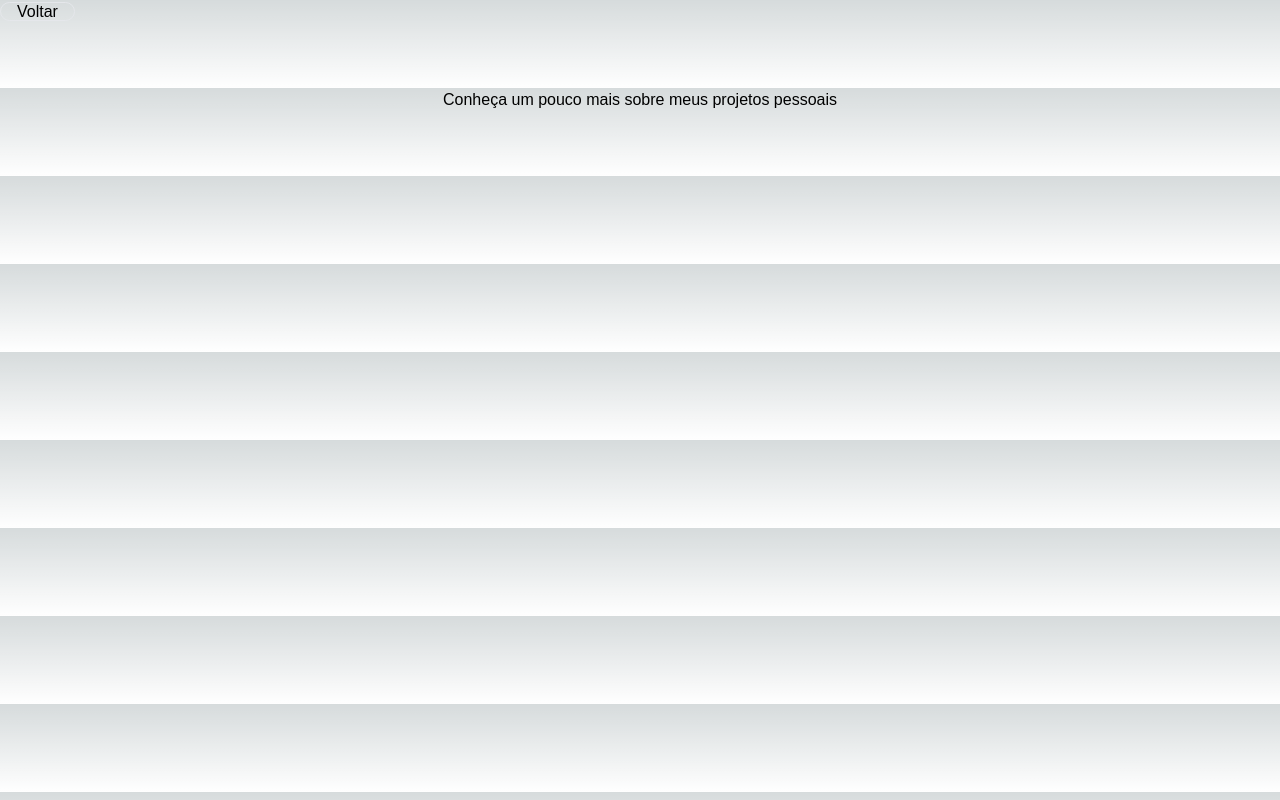
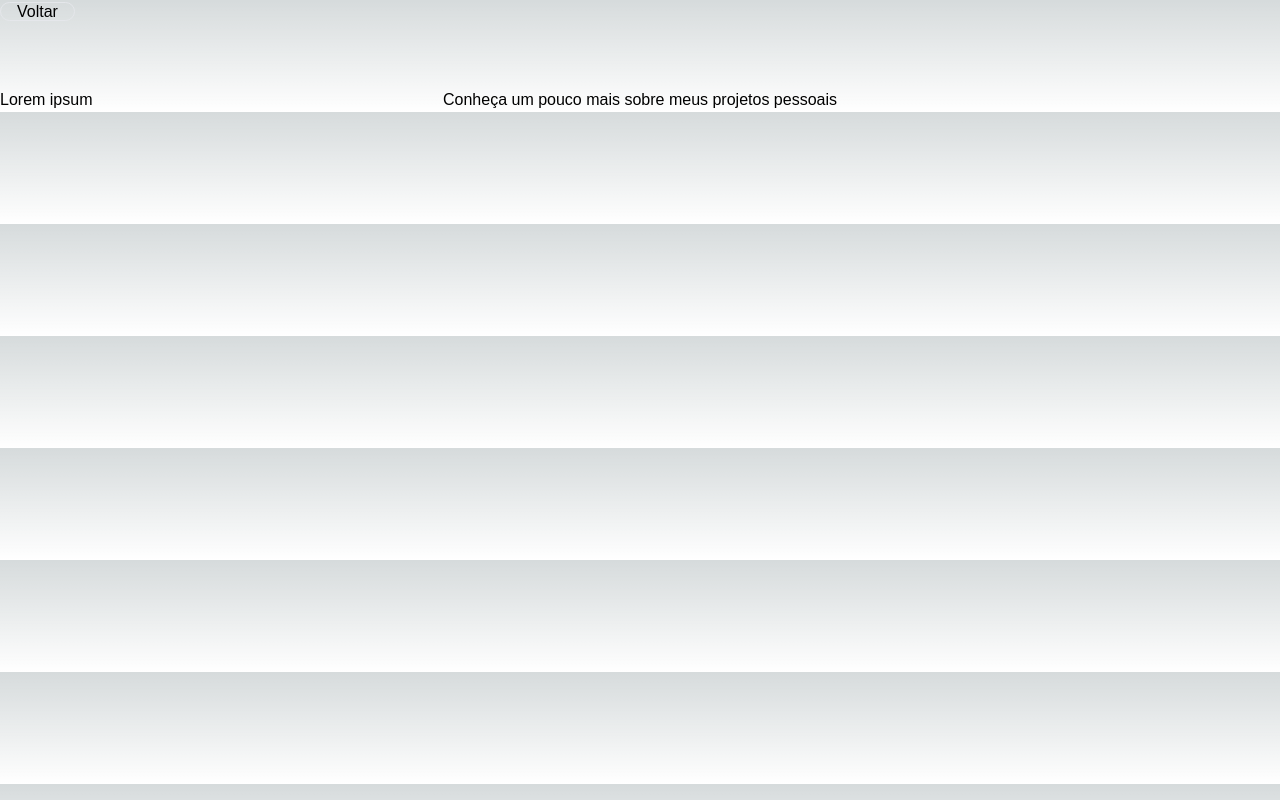
Before and after one commit to iPonzu/my-app-next, a Next.js app: page /projects in a window 1280 px wide. Built offline with nearby package versions, Linux system fonts and the light colour scheme.

Commit message:
adding public/components

```diff
--- /dev/null
+++ b/public/components/_quadroProjects.tsx
@@ -0,0 +1,23 @@
+import React from 'react';
+
+interface _quadroProps {}
+
+const _quadro: React.FC<_quadroProps> = () => {
+  return (
+    <div className="w-9 h-64 bg-white rounded-md shadow-lg">
+      {/* >TODO project image component
+       <Image
+        src=''
+        alt=''
+        width={}
+        height={}
+      /> */}
+
+      <div className="p-4">
+        Lorem ipsum
+      </div>
+    </div>
+  );
+};
+
+export default _quadro;
--- a/src/app/page.tsx
+++ b/src/app/page.tsx
@@ -1,6 +1,5 @@
 import { Metadata } from "next";
 import Link from "next/link";
-import Image from "next/image";
 
 export const metadata: Metadata = {
   title: "Página Inicial",
--- a/src/app/projects/page.tsx
+++ b/src/app/projects/page.tsx
@@ -1,6 +1,6 @@
 import { Metadata } from "next";
 import Link from "next/link";
-import Image from "next/image";
+import _quadro from "../../../public/components/_quadroProjects";
 
 export const metadata: Metadata = {
     title: "Projetos",
@@ -18,6 +18,9 @@ export default function ProjectsPage(){
                 <div className="flex justify-center mt-16">
                     <span className="absolute">Conheça um pouco mais sobre meus projetos pessoais</span>
                 </div>
+                <div className="">
+                    <_quadro />
+                </div>
         </nav>
     )
 }
--- a/src/app/skills/page.tsx
+++ b/src/app/skills/page.tsx
@@ -16,10 +16,12 @@ export default function SkillsPage(){
                     Voltar
                 </Link>
             <div className="flex static justify-center mt-16 ">
-                <span className="absolute">Bem vindo a aba de skills</span>
+                <span className="absolute">
+                    Bem vindo a aba de skills. Aqui você conhece um pouco mais sobre minhas habilidades e conhecimento
+                </span>
             </div>
             <div className="flex items-center justify-center p-3 space-x-3 h-[25rem]">
-                    <h3 className="font-sans w-64">
+                    <h3 className="font-sans text-base w-64">
                         Possuo experiências acadêmicas com versionamento de código, desenvolvimento de aplicações para desktop, e frameworks do NodeJS
                         como React, React-Native e front-end com NextJS.
                     </h3>
@@ -60,6 +62,17 @@ export default function SkillsPage(){
                 </div>
                     <code>NodeJS</code>
                 </div>
+            <div className="flex items-center justify-center">
+                <p className="font-sans text-base w-96">
+                    Também tenho conhecimentos em cybersecurity, arquitetura MVC e inglês avançado.
+                    Unindo tudo com softskills como trabalho em equipe, comunicação, resolução de problemas e proatividade.
+                    Acesse meu LinkedIn na página inicial ou <a className="font-semibold underline" href="https://www.linkedin.com/in/joao-ignacio-castro-franco-634873232/" target="_blank"
+                    >
+                        clicando aqui
+
+                    </a> para saber mais sobre mim.
+                </p>
+            </div>
         </nav>
     )
 }
```
Lines whose indentation alone changed are shown as unchanged.
